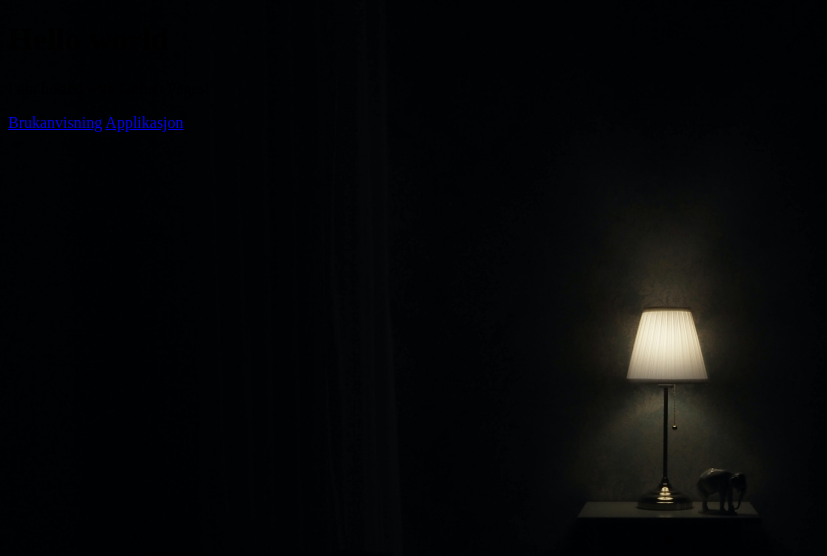
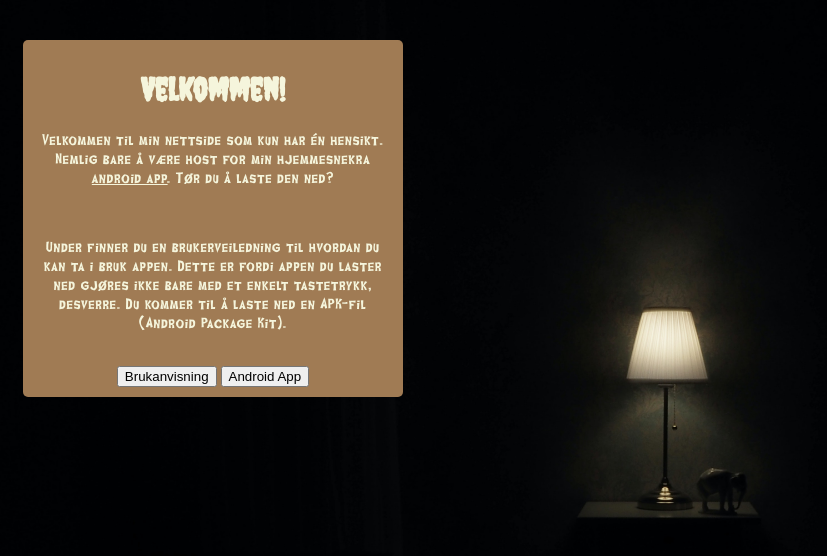
Before and after one commit to LoffLodde/LoffLodde.github.io, a plain HTML site: page index.html in a window 1280 px wide. Shown: the whole page, without its empty margins (0-827 px from the left). Drawn offline with Linux system fonts and the light colour scheme.

Commit message:
:ambulance:

```diff
--- a/index.html
+++ b/index.html
@@ -7,10 +7,22 @@
     <title>App</title>
 </head>
 <body>
-    <h1>Hello world</h1>
-    <p>I am hosted with Github Pages!</p>
-
-    <a href="filerTest/Hallo PDF fil.pdf" download="test">Brukanvisning</a>
-    <a href="filerTest/" download="test">Applikasjon</a>
+    <div class="konteiner">
+        <h1>Velkommen!</h1>
+            <p id="intro">
+                Velkommen til min nettside som kun har én hensikt.
+                Nemlig bare å være host for min hjemmesnekra <u>android app</u>.
+                Tør du å laste den ned?
+            </p>
+        <br>
+            <p id="support">Under finner du en brukerveiledning til hvordan du
+                kan ta i bruk appen. Dette er fordi appen du laster ned gjøres
+                ikke bare med et enkelt tastetrykk, desverre. Du kommer til å
+                laste ned en APK-fil (Android Package Kit).
+            </p>
+        <br>
+            <button class="brukerveiledning"><a href="filerTest/Hallo PDF fil.pdf" download="test">Brukanvisning</a></button>
+            <button class="App"><a href="filerTest/Hallo PDF fil.pdf" download="test">Android App</a></button>
+    </div>
 </body>
 </html>
--- a/style.css
+++ b/style.css
@@ -17,3 +17,38 @@ body {
    */
     background-position: center center;
 }
+@font-face {
+    font-family: 'noe';
+    src: url('fonts/GhoulFriAOE.ttf');
+}
+@font-face {
+    font-family: 'heading';
+    src: url('fonts/Creepster-Regular.ttf');
+}
+.konteiner {
+    background-color: rgb(160, 123, 84);
+    border-radius: 5px;
+    padding: 10px;
+    margin-top: 40px;
+    margin-right: 0px;
+    margin-left: 15px;
+    max-width: 360px;
+    width: auto;
+    text-align: center;
+}
+h1{
+    color: beige;
+    font-family: heading, sans-serif, -apple-system, BlinkMacSystemFont, 'Segoe UI', Roboto, Oxygen, Ubuntu, Cantarell, 'Open Sans', 'Helvetica Neue', sans-serif;
+}
+p{
+    color: beige;
+    font-family: noe, sans-serif, -apple-system, BlinkMacSystemFont, 'Segoe UI', Roboto, Oxygen, Ubuntu, Cantarell, 'Open Sans', 'Helvetica Neue', sans-serif;
+    letter-spacing: 1px;
+}
+a{
+    text-decoration: none;
+    color: black;
+}
+button{
+    text-align: center;
+}
```
Also changed, not shown: fonts/Creepster-Regular.ttf (added), fonts/GhoulFriAOE.ttf (added).
